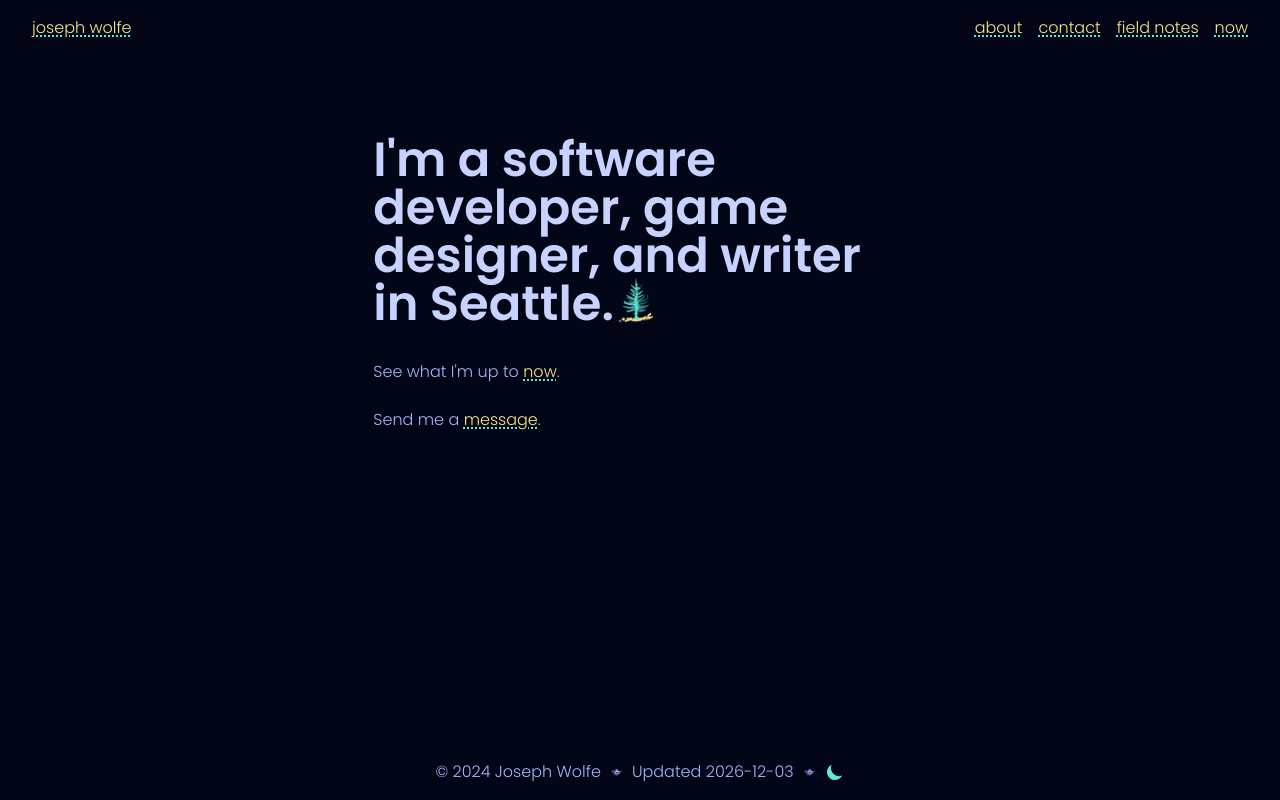
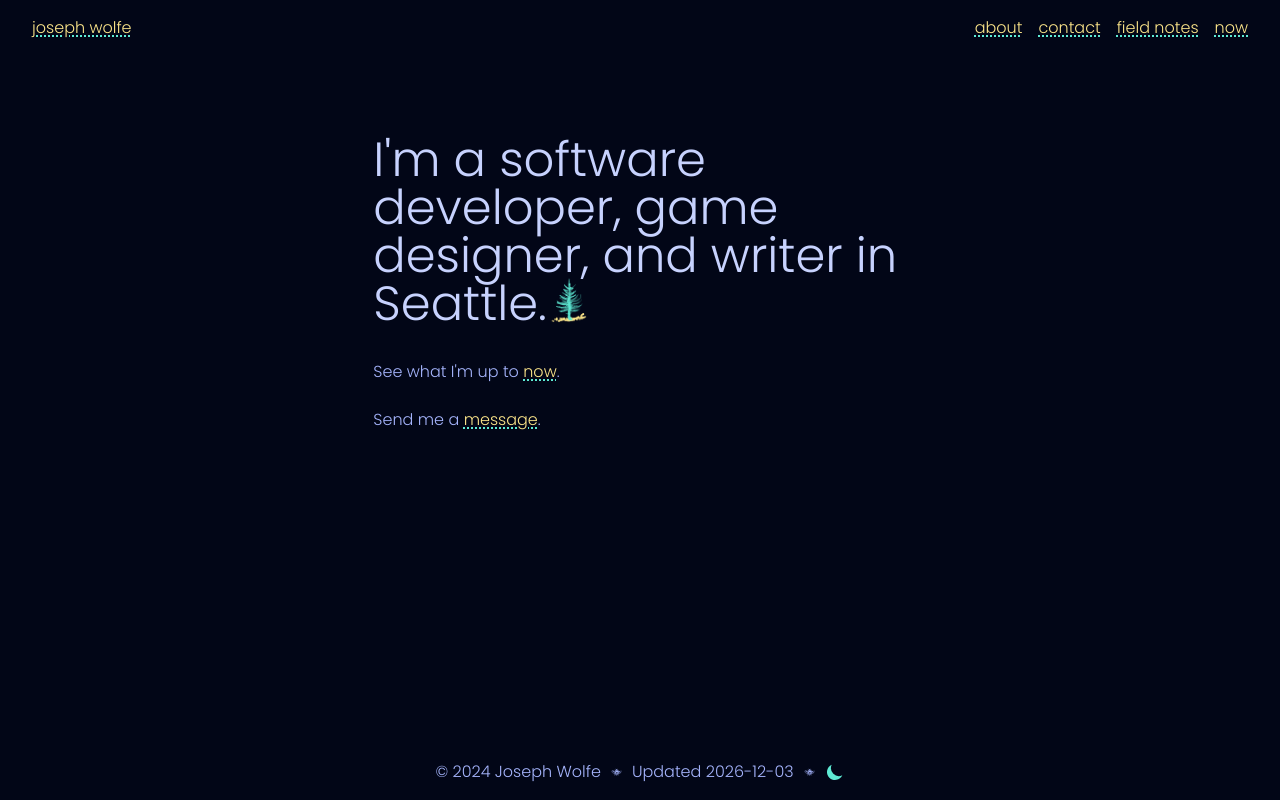
Before and after one commit to CharmedSatyr/personal-website, a Next.js app: page / in a window 1280 px wide. Built offline with nearby package versions, Linux system fonts and the light colour scheme.

Commit message:
Do not bolt headings; font weight adjustments

```diff
--- a/app/layout.tsx
+++ b/app/layout.tsx
@@ -42,7 +42,7 @@ export const metadata: Metadata = {
 const poppins = Poppins({
 	subsets: ["latin"],
 	variable: "--font-poppins",
-	weight: ["300", "600"],
+	weight: ["300", "700"],
 });
 
 const RootLayout = ({ children }: { children: React.ReactNode }) => {
--- a/css/tailwind.css
+++ b/css/tailwind.css
@@ -12,15 +12,15 @@
 	}
 
 	h1.title {
-		@apply highlighted mb-8 text-4xl font-bold xl:text-5xl;
+		@apply highlighted mb-8 text-4xl xl:text-5xl;
 	}
 
 	h2.title {
-		@apply highlighted mb-4 text-3xl font-bold xl:text-3xl;
+		@apply highlighted mb-4 text-3xl xl:text-3xl;
 	}
 
 	h3.title {
-		@apply highlighted mb-2 text-2xl font-bold xl:text-2xl;
+		@apply highlighted mb-2 text-2xl xl:text-2xl;
 	}
 
 	.text {
```
